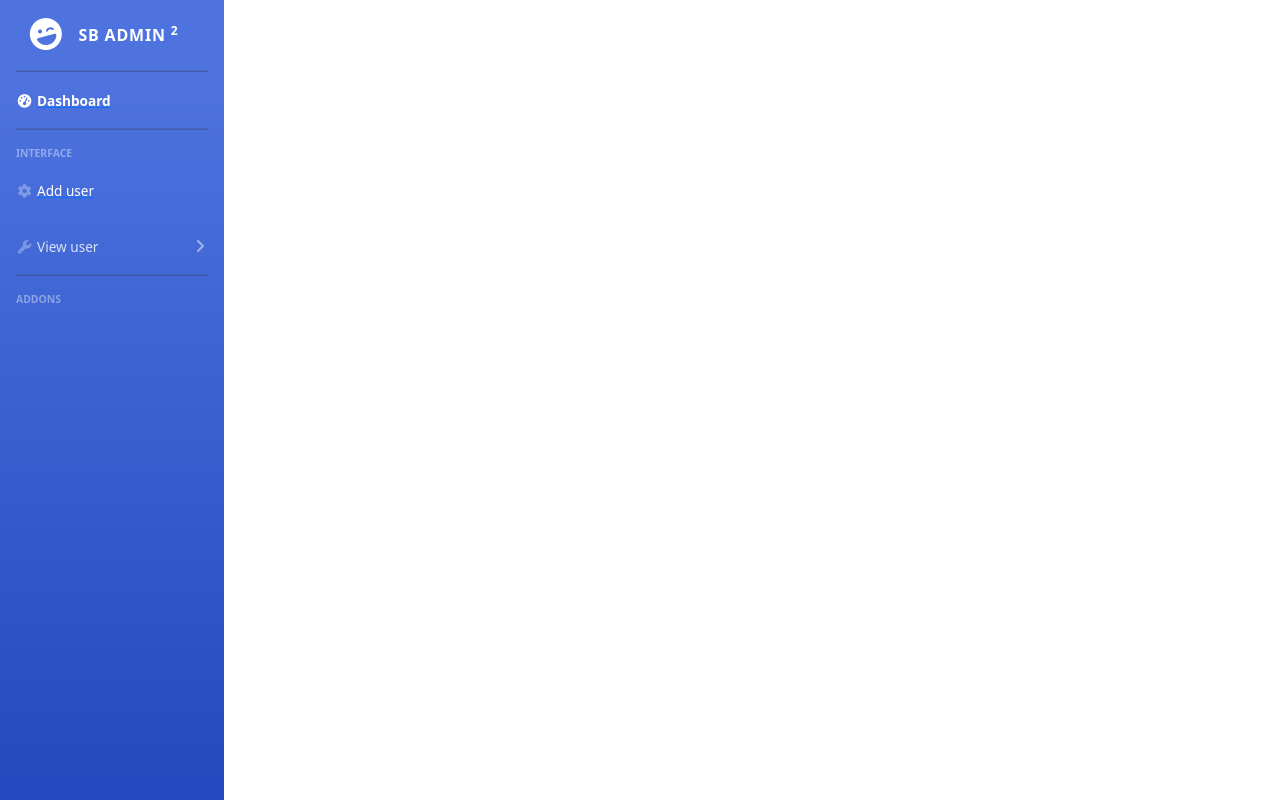
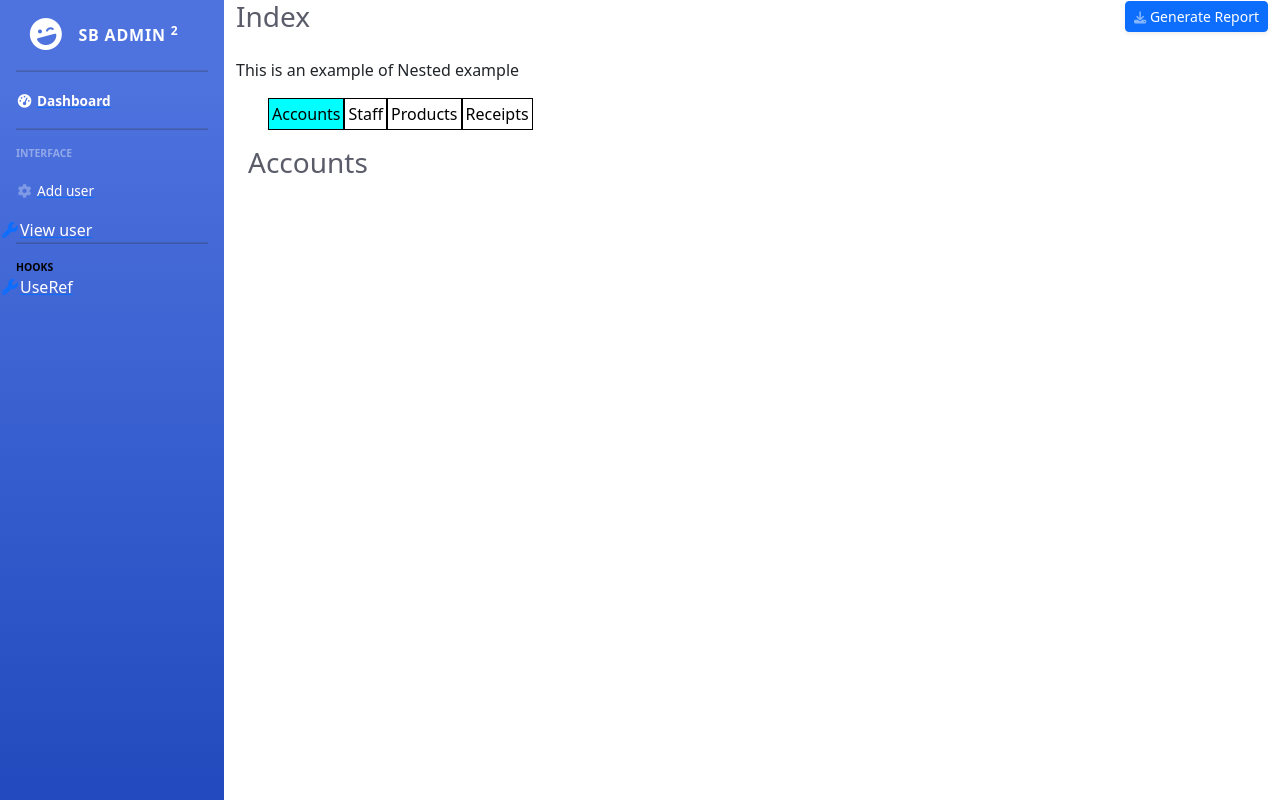
Before and after one commit to Nitish-2000/r-admin, a React (Vite) app: page /nested-example/accounts in a window 1280 px wide. Built offline with nearby package versions, Linux system fonts and the light colour scheme.

Commit message:
Multiples_updated

```diff
--- a/src/App.jsx
+++ b/src/App.jsx
@@ -2,8 +2,14 @@ import Sidebar from './Components/Sidebar';
 import Dashboard from './Components/Dashboard'
 import Create from './Components/Create'
 import Edit from  './Components/Edit'
-import {BrowserRouter,Routes,Route} from 'react-router-dom'
+import {BrowserRouter,Routes,Route, Navigate} from 'react-router-dom'
 import { useState } from 'react';
+import Index from "./Components/Nested-Elements/Index"
+import Accounts from "./Components/Nested-Elements/Accounts"
+import Products from "./Components/Nested-Elements/Products"
+import Receipts from './Components/Nested-Elements/Receipts';
+import Staff from "./Components/Nested-Elements/Staff";
+import Useref from "./Components/Hooks/Useref";
 function App() {
 
 let  [data,setData]= useState([
@@ -32,6 +38,14 @@ let  [data,setData]= useState([
         <Route path="/dashboard" element={<Dashboard data={data} setData={setData}/>}></Route>
         <Route path="/create" element={<Create data={data} setData={setData}/>}/>
         <Route path="/edit" element={<Edit/>}/>
+        <Route path="/*" element={<Navigate to='/dashboard'/>}/>
+        <Route path="/nested-example" element={<Index/>}>
+        <Route path="accounts" element={<Accounts/>}/>
+        <Route path="product" element={<Products/>}/>
+        <Route path = "receipts" element={<Receipts/>}/>
+        <Route path="staff" element={<Staff/>}/>
+        </Route>
+        <Route path="useref" element={<Useref/>}/>
       </Routes>
       </BrowserRouter>
 
--- a/src/Components/Dashboard.jsx
+++ b/src/Components/Dashboard.jsx
@@ -6,7 +6,6 @@ import Table from 'react-bootstrap/Table';
 import Button from 'react-bootstrap/Button';
 
 function Dashboard({data,setData}) {
-  console.log(data);
     let dashboarddata=[
         {
 
--- /dev/null
+++ b/src/Components/Hooks/Useref.jsx
@@ -0,0 +1,40 @@
+/* eslint-disable no-unused-vars */
+import React, { useRef } from 'react'
+import { useState, useEffect } from 'react'
+
+function Useref() {
+  let count = useRef(0);
+
+  let[name,setName] = useState("");
+
+  useEffect(()=>{
+    count.current += 1 ;
+   })
+
+
+
+  return <>
+     <div className="container-fluid">
+
+        <div className="d-sm-flex align-items-center justify-content-between mb-4">
+                          <h1 className="h3 mb-0 text-gray-800">useRef</h1>
+
+                      </div>
+                      <div className="container-fluid">
+                        <input type="text"  onChange={
+                          (e)=>{setName(e.target.value)
+                        }}
+                          >
+
+                          </input>
+                      </div>
+                        <h3>your Entered name is {name} </h3>
+                        <h1>Your count value value {count.current}</h1>
+                      </div>
+
+
+
+  </>
+}
+
+export default Useref
--- /dev/null
+++ b/src/Components/Nested-Elements/Accounts.jsx
@@ -0,0 +1,14 @@
+/* eslint-disable no-unused-vars */
+import React from 'react'
+
+function Accounts() {
+  return  <div className="container-fluid">
+
+  <div className="d-sm-flex align-items-center justify-content-between mb-4">
+                    <h1 className="h3 mb-0 text-gray-800">Accounts</h1>
+
+                </div>
+                </div>
+}
+
+export default Accounts
--- /dev/null
+++ b/src/Components/Nested-Elements/Index.jsx
@@ -0,0 +1,48 @@
+/* eslint-disable no-unused-vars */
+import React from 'react'
+import { useState } from 'react';
+import { Navigate, Outlet } from 'react-router-dom';
+import { useNavigate } from 'react-router-dom';
+import { useEffect } from 'react';
+
+function Index() {
+  let[page,setPage]=useState(0);
+  let Navigate= useNavigate()
+  useEffect(()=>{
+    Navigate('accounts')
+  },[])
+  return  <>
+
+     <div className="container-fluid">
+
+        <div className="d-sm-flex align-items-center justify-content-between mb-4">
+                          <h1 className="h3 mb-0 text-gray-800">Index</h1>
+                          <a href="#" className="d-none d-sm-inline-block btn btn-sm btn-primary shadow-sm"><i
+                                  className="fas fa-download fa-sm text-white-50"></i> Generate Report</a>
+                      </div>
+                      <p>This is an example of Nested example</p>
+                      <div>
+                      <ul className="liststyle">
+                            <li className={page===0?"active":""} onClick={()=>{
+                              setPage(0)
+                              Navigate('accounts')}}>Accounts</li>
+                            <li className={page===1?"active":""} onClick={()=>{
+                              setPage(1)
+                              Navigate('staff')}}>Staff</li>
+                            <li className={page===2?"active":""} onClick={()=>{
+                              setPage(2)
+                              Navigate('product')}}>Products</li>
+                            <li className={page===3?"active":""} onClick={()=>{
+                              setPage(3)
+                              Navigate('receipts')}}>Receipts</li>
+
+                        </ul>
+                        <Outlet/>
+
+                        </div>
+
+                      </div>
+  </>
+}
+
+export default Index
--- /dev/null
+++ b/src/Components/Nested-Elements/Products.jsx
@@ -0,0 +1,17 @@
+/* eslint-disable no-unused-vars */
+import React from 'react'
+
+function Products() {
+  return <>
+     <div className="container-fluid">
+
+        <div className="d-sm-flex align-items-center justify-content-between mb-4">
+                          <h1 className="h3 mb-0 text-gray-800">Products</h1>
+                          {/* <a href="#" className="d-none d-sm-inline-block btn btn-sm btn-primary shadow-sm"><i
+                                  className="fas fa-download fa-sm text-white-50"></i> Generate Report</a> */}
+                      </div>
+                      </div>
+  </>
+}
+
+export default Products
--- /dev/null
+++ b/src/Components/Nested-Elements/Receipts.jsx
@@ -0,0 +1,17 @@
+/* eslint-disable no-unused-vars */
+import React from 'react'
+
+function Receipts() {
+  return<>
+     <div className="container-fluid">
+
+        <div className="d-sm-flex align-items-center justify-content-between mb-4">
+                          <h1 className="h3 mb-0 text-gray-800">Receipts</h1>
+                          {/* <a href="#" className="d-none d-sm-inline-block btn btn-sm btn-primary shadow-sm"><i
+                                  className="fas fa-download fa-sm text-white-50"></i> Generate Report</a> */}
+                      </div>
+                      </div>
+  </>
+}
+
+export default Receipts
--- /dev/null
+++ b/src/Components/Nested-Elements/Staff.jsx
@@ -0,0 +1,14 @@
+/* eslint-disable no-unused-vars */
+import React from 'react'
+
+function Staff() {
+  return  <div className="container-fluid">
+
+  <div className="d-sm-flex align-items-center justify-content-between mb-4">
+                    <h1 className="h3 mb-0 text-gray-800">Staffs</h1>
+
+                </div>
+                </div>
+}
+
+export default Staff
--- a/src/Components/Sidebar.jsx
+++ b/src/Components/Sidebar.jsx
@@ -49,11 +49,13 @@ function Sidebar() {
 
 {/* <!-- Nav Item - Utilities Collapse Menu --> */}
 <li className="nav-item">
-    <a className="nav-link collapsed" href="#" data-toggle="collapse" data-target="#collapseUtilities"
-        aria-expanded="true" aria-controls="collapseUtilities">
+
+        <Link to="/nested-example">
         <i className="fas fa-fw fa-wrench"></i>
-        <span>View user</span>
-    </a>
+        <span style={{color:"white"}}>View user</span>
+        </Link>
+
+
 
 </li>
 
@@ -62,8 +64,18 @@ function Sidebar() {
 
 {/* <!-- Heading --> */}
 <div className="sidebar-heading">
-    Addons
+    <span style={{color:'black'}}>Hooks</span>
 </div>
+<li className="nav-item">
+    {/* <a className="nav-link collapsed" href="#"
+        aria-expanded="true" aria-controls="collapseUtilities"> */}
+        <Link to="/useref">
+        <i className="fas fa-fw fa-wrench"></i>
+        <span style={{color:"white"}}>UseRef</span>
+        </Link>
+
+    {/* </a> */}
+    </li>
 
 {/* <!-- Nav Item - Pages Collapse Menu --> */}
 
--- /dev/null
+++ b/src/indexstyle.css
@@ -0,0 +1,14 @@
+.liststyle{
+    display: flex;
+    list-style: none;
+}
+.liststyle li{
+    color:black;
+    border : 1px solid  black;
+    /* margin: 2px; */
+    padding: 3px;
+    cursor: pointer;
+}
+.liststyle li.active{
+    background-color: aqua;
+}
--- a/src/main.jsx
+++ b/src/main.jsx
@@ -2,6 +2,7 @@ import React from 'react'
 import ReactDOM from 'react-dom/client'
 import App from './App.jsx'
 import './index.css'
+import './indexstyle.css'
 import 'bootstrap/dist/css/bootstrap.min.css';
 
 ReactDOM.createRoot(document.getElementById('root')).render(
```
